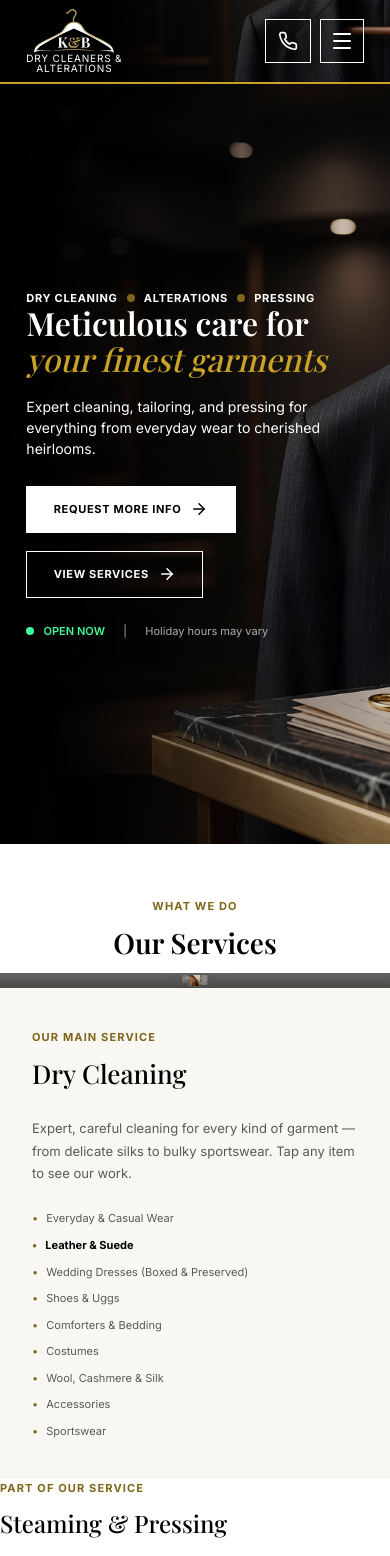
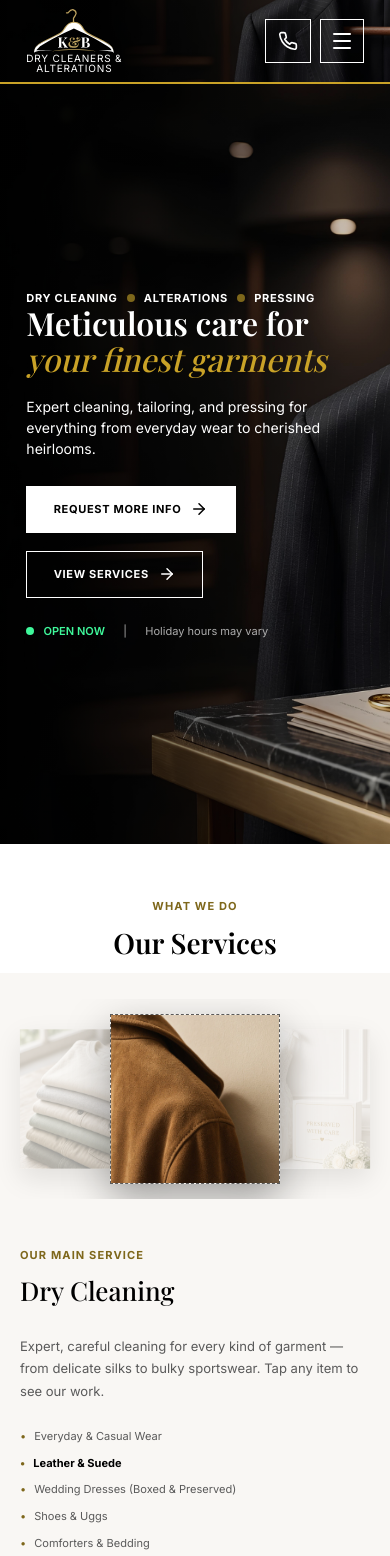
Before and after one commit to notEmmi/kandb, a React (Vite) app: page / in a window 390 px wide. Shown: the top 1556 px of the page. Built offline with nearby package versions, Linux system fonts and the light colour scheme; a web font is replaced by a local one.

Commit message:
fix: refactor ServicesSection styles and structure for improved layout and responsiveness

```diff
--- a/src/components/ServicesSection.css
+++ b/src/components/ServicesSection.css
@@ -16,29 +16,37 @@
   width: 100%;
   margin: 0 auto;
   display: grid;
-  grid-template-columns: repeat(auto-fit, minmax(min(420px, 100%), 1fr));
-  height: clamp(420px, 60vh, 760px);
+  grid-template-columns: repeat(2, minmax(0, 1fr));
 }
 
 .drycleaning-media,
-.drycleaning .flagship-body {
+.drycleaning .drycleaning-body {
   background: color-mix(in srgb, var(--background) 95%, var(--accent) 5%);
 }
 
+.drycleaning-media {
+  display: flex;
+  flex-direction: column;
+  gap: var(--space-3);
+  min-width: 0;
+  padding-block: var(--space-6);
+  overflow: hidden;
+}
 
-.drycleaning-media {
+/* Slides live in their own box so neighbours are clipped and the caption never overlaps them */
+.drycleaning-stage {
   position: relative;
+  flex: 1;
+  min-height: clamp(260px, 30vw, 440px);
   overflow: hidden;
-  width: 100%;
-
 }
 
 .drycleaning-slide {
-  overflow: hidden;
   position: absolute;
   inset: 0;
   margin: auto;
-  height: 80%;
+  height: 85%;
+  max-width: 70%;
   aspect-ratio: 1 / 1;
   object-fit: cover;
   box-shadow: 0 12px 32px rgba(0, 0, 0, 0.28);
@@ -48,25 +56,22 @@
 .drycleaning-slide.is-active {
   box-shadow: 0 16px 40px rgba(0, 0, 0, 0.35);
   border: 1px dashed color-mix(in srgb, var(--primary) 60%, var(--muted) 40%);
-  overflow: hidden;
 }
 
 .drycleaning-overlay {
-  position: absolute;
-  inset: auto 0 0 0;
-  padding: 44px var(--space-6) var(--space-4);
-  background: linear-gradient(to top, rgba(0, 0, 0, 0.7), rgba(0, 0, 0, 0));
+  padding-inline: var(--space-4);
   display: flex;
   flex-direction: column;
   align-items: center;
-  gap: 14px;
+  gap: var(--space-2);
 }
 
 .drycleaning-caption {
-  color: var(--background);
+  color: var(--primary);
   font-size: var(--font-size-lg);
   font-weight: 600;
   text-align: center;
+  overflow-wrap: anywhere;
 }
 
 .dots {
@@ -83,8 +88,8 @@
   border: none;
   padding: 0;
   cursor: pointer;
-  background: var(--background);
-  opacity: 0.5;
+  background: var(--primary);
+  opacity: 0.3;
   transition: opacity 0.3s ease;
 }
 
@@ -92,11 +97,12 @@
   opacity: 1;
 }
 
-.flagship-body {
-  padding: clamp(32px, 4vw, 56px);
+.drycleaning-body {
+  padding: clamp(20px, 4vw, 56px);
   display: flex;
   flex-direction: column;
   justify-content: center;
+  min-width: 0;
 }
 
 .drycleaning-name {
@@ -113,7 +119,7 @@
 
 .garments {
   display: grid;
-  grid-template-columns: repeat(auto-fit, minmax(200px, 1fr));
+  grid-template-columns: repeat(auto-fit, minmax(min(200px, 100%), 1fr));
   gap: 10px 28px;
 }
 
@@ -132,6 +138,7 @@
   margin: 0;
   cursor: pointer;
   text-align: left;
+  overflow-wrap: anywhere;
   transition: color 0.2s ease;
 }
 
@@ -144,3 +151,27 @@
   color: var(--accent);
   flex-shrink: 0;
 }
+
+/* Stack image above text once two columns get too narrow */
+@media (max-width: 1024px) {
+  .drycleaning {
+    grid-template-columns: minmax(0, 1fr);
+  }
+
+  .drycleaning-stage {
+    flex: none;
+    min-height: 0;
+    height: clamp(200px, 45vw, 320px);
+  }
+
+  /* The garment list already highlights the active item */
+  .drycleaning-overlay {
+    display: none;
+  }
+}
+
+@media (max-width: 480px) {
+  .drycleaning-slide {
+    max-width: 75%;
+  }
+}
--- a/src/components/ServicesSection.jsx
+++ b/src/components/ServicesSection.jsx
@@ -49,6 +49,7 @@ export default function ServicesSection({ images = {} }) {
 
       <div className="drycleaning">
         <div className="drycleaning-media">
+          <div className="drycleaning-stage">
           {dryCleaningItems.map((item, index) => {
             const total = dryCleaningItems.length
             let offset = index - activeIndex
@@ -73,6 +74,7 @@ export default function ServicesSection({ images = {} }) {
               />
             )
           })}
+          </div>
           <div className="drycleaning-overlay">
             <div className="drycleaning-caption">{activeItem.label}</div>
             <div className="dots">
@@ -88,8 +90,7 @@ export default function ServicesSection({ images = {} }) {
             </div>
           </div>
         </div>
-
-        <div className="flagship-body">
+        <div className="drycleaning-body">
           <p className="section-label">OUR MAIN SERVICE</p>
           <h3 className="drycleaning-name">Dry Cleaning</h3>
           <p className="drycleaning-description">
```
